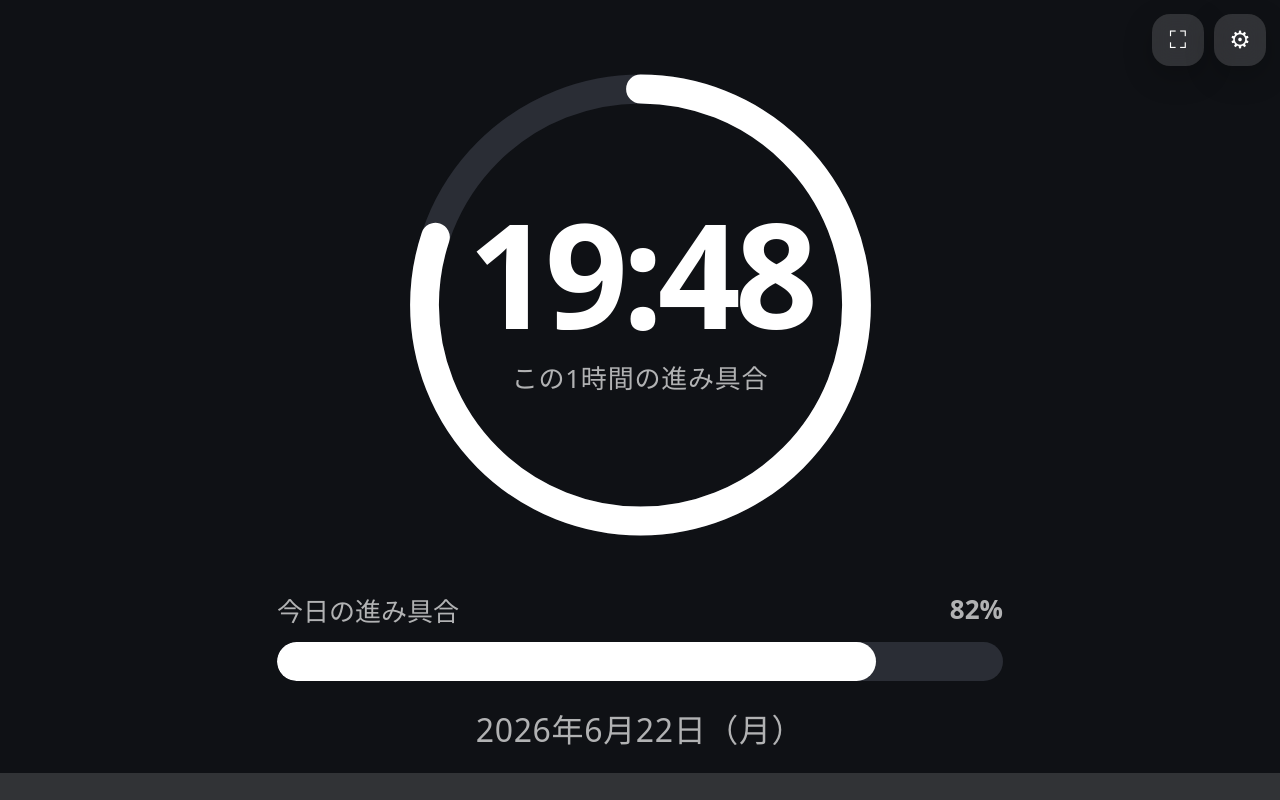
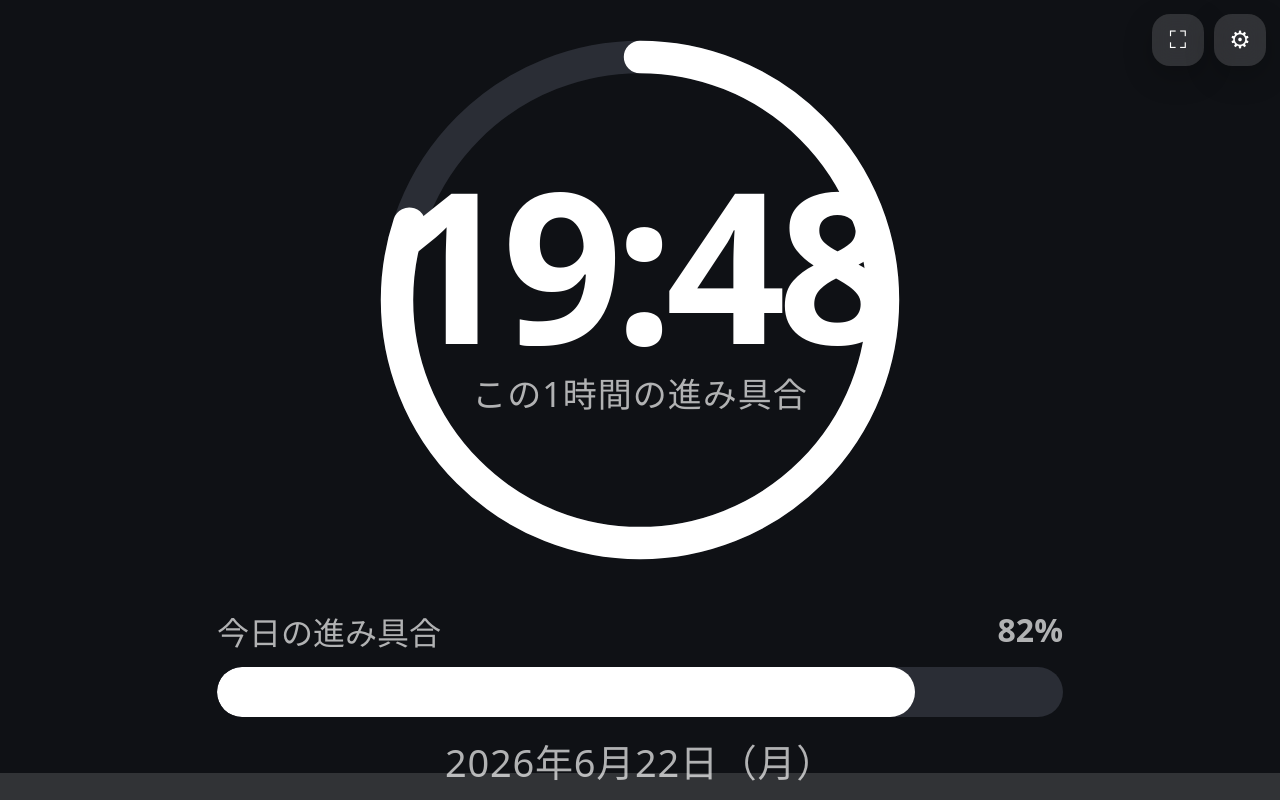
Before and after one commit to utkmjp/visual-clock, a plain HTML site: page index.html in a window 1280 px wide. Drawn offline with Linux system fonts and the light colour scheme.

Commit message:
Add files via upload

```diff
--- a/index.html
+++ b/index.html
@@ -62,7 +62,7 @@
 
     <label class="setting-row">
       <span>UIサイズ</span>
-      <input id="uiSize" type="range" min="80" max="140" step="1">
+      <input id="uiSize" type="range" min="90" max="180" step="1">
     </label>
 
     <label class="setting-row">
--- a/script.js
+++ b/script.js
@@ -1,6 +1,6 @@
 "use strict";
 
-const storageKey = "visualClockRestoredSettings_v1";
+const storageKey = "visualClockBigSettings_v2";
 
 const defaultSettings = {
   bgColor: "#0f1115",
@@ -9,7 +9,7 @@ const defaultSettings = {
   textColor: "#ffffff",
   accentColor: "#ffffff",
   lineColor: "#2a2d35",
-  uiSize: 112
+  uiSize: 145
 };
 
 let settings = loadSettings();
@@ -93,21 +93,22 @@ function updateLayout() {
   const height = window.innerHeight || document.documentElement.clientHeight;
   const scale = settings.uiSize / 100;
 
-  const availableCircleByHeight = height - 205;
-  const availableCircleByWidth = width * 0.88;
+  // 画面幅で円は頭打ちになりやすいので、
+  // 中央の時刻文字もUIサイズに合わせて強めに大きくする。
+  const reservedBelow = clamp(height * 0.18, 118, 190);
+  const circleBase = Math.min(width * 0.97, height - reservedBelow, 820);
+  const hardMax = Math.min(width * 0.985, height - 112, 860);
 
-  let circleSize = Math.min(availableCircleByHeight, availableCircleByWidth, 760);
-  circleSize = circleSize * scale;
+  let circleSize = circleBase * scale;
+  circleSize = clamp(circleSize, 285, Math.max(285, hardMax));
 
-  const hardMax = Math.min(height - 185, width * 0.92, 820);
-  circleSize = clamp(circleSize, 240, Math.max(240, hardMax));
-
-  const timeSize = clamp(circleSize * 0.235, 58, 158);
-  const labelSize = clamp(circleSize * 0.043, 15, 30);
-  const dayLabelSize = clamp(circleSize * 0.043, 15, 29);
-  const dateSize = clamp(circleSize * 0.052, 17, 35);
-  const barWidth = clamp(circleSize * 1.18, Math.min(width * 0.78, 300), Math.min(width * 0.9, 820));
-  const barHeight = clamp(circleSize * 0.064, 20, 48);
+  const textBoost = clamp(scale, 1, 1.8);
+  const timeSize = clamp(circleSize * (0.30 + (textBoost - 1) * 0.11), 92, Math.min(width * 0.50, 210));
+  const labelSize = clamp(circleSize * 0.050, 17, 34);
+  const dayLabelSize = clamp(circleSize * 0.048, 17, 32);
+  const dateSize = clamp(circleSize * 0.058, 20, 38);
+  const barWidth = clamp(circleSize * 1.23, Math.min(width * 0.86, 320), Math.min(width * 0.96, 860));
+  const barHeight = clamp(circleSize * 0.072, 24, 54);
 
   root.style.setProperty("--circle-size", `${Math.round(circleSize)}px`);
   root.style.setProperty("--time-size", `${Math.round(timeSize)}px`);
--- a/style.css
+++ b/style.css
@@ -6,13 +6,13 @@
   --line-bg-color: #2a2d35;
   --rise-bg: rgba(255, 255, 255, 0.14);
 
-  --circle-size: 560px;
-  --time-size: 118px;
-  --label-size: 22px;
-  --date-size: 27px;
-  --day-label-size: 22px;
-  --bar-width: 680px;
-  --bar-height: 34px;
+  --circle-size: 620px;
+  --time-size: 150px;
+  --label-size: 24px;
+  --date-size: 29px;
+  --day-label-size: 24px;
+  --bar-width: 760px;
+  --bar-height: 38px;
 }
 
 * {
@@ -60,11 +60,11 @@ body {
   min-height: 100dvh;
   display: grid;
   place-items: center;
-  padding: max(18px, env(safe-area-inset-top)) max(14px, env(safe-area-inset-right)) max(18px, env(safe-area-inset-bottom)) max(14px, env(safe-area-inset-left));
+  padding: max(10px, env(safe-area-inset-top)) max(6px, env(safe-area-inset-right)) max(10px, env(safe-area-inset-bottom)) max(6px, env(safe-area-inset-left));
 }
 
 .clock-area {
-  width: min(96vw, 920px);
+  width: min(100vw, 980px);
   display: flex;
   flex-direction: column;
   align-items: center;
@@ -75,9 +75,9 @@ body {
   position: relative;
   width: var(--circle-size);
   height: var(--circle-size);
-  max-width: 92vw;
-  max-height: 64dvh;
-  margin: 0 auto clamp(18px, 3.8dvh, 44px);
+  max-width: 98vw;
+  max-height: 72dvh;
+  margin: 0 auto clamp(10px, 2.5dvh, 30px);
 }
 
 .hour-ring {
@@ -115,13 +115,13 @@ body {
 .time {
   font-size: var(--time-size);
   font-weight: 820;
-  line-height: 0.95;
+  line-height: 0.88;
   letter-spacing: -0.04em;
   font-variant-numeric: tabular-nums;
 }
 
 .sub-label {
-  margin-top: clamp(10px, 2dvh, 20px);
+  margin-top: clamp(8px, 1.5dvh, 16px);
   font-size: var(--label-size);
   color: var(--muted-color);
   letter-spacing: 0.03em;
@@ -129,7 +129,7 @@ body {
 
 .day-section {
   width: var(--bar-width);
-  max-width: 90vw;
+  max-width: 96vw;
 }
 
 .day-label {
@@ -159,7 +159,7 @@ body {
 }
 
 .date {
-  margin-top: clamp(14px, 3dvh, 28px);
+  margin-top: clamp(10px, 2dvh, 20px);
   color: var(--muted-color);
   font-size: var(--date-size);
   font-weight: 540;
@@ -314,3 +314,19 @@ input[type="range"] {
     top: calc(max(12px, env(safe-area-inset-top)) + 58px);
   }
 }
+
+
+/* スマホでは時刻を最優先で大きく見せる */
+@media (max-width: 480px) {
+  .sub-label {
+    font-size: max(16px, var(--label-size));
+  }
+
+  .day-section {
+    max-width: 96vw;
+  }
+
+  .date {
+    font-size: max(20px, var(--date-size));
+  }
+}
```
Also changed, not shown: 1 other file.
